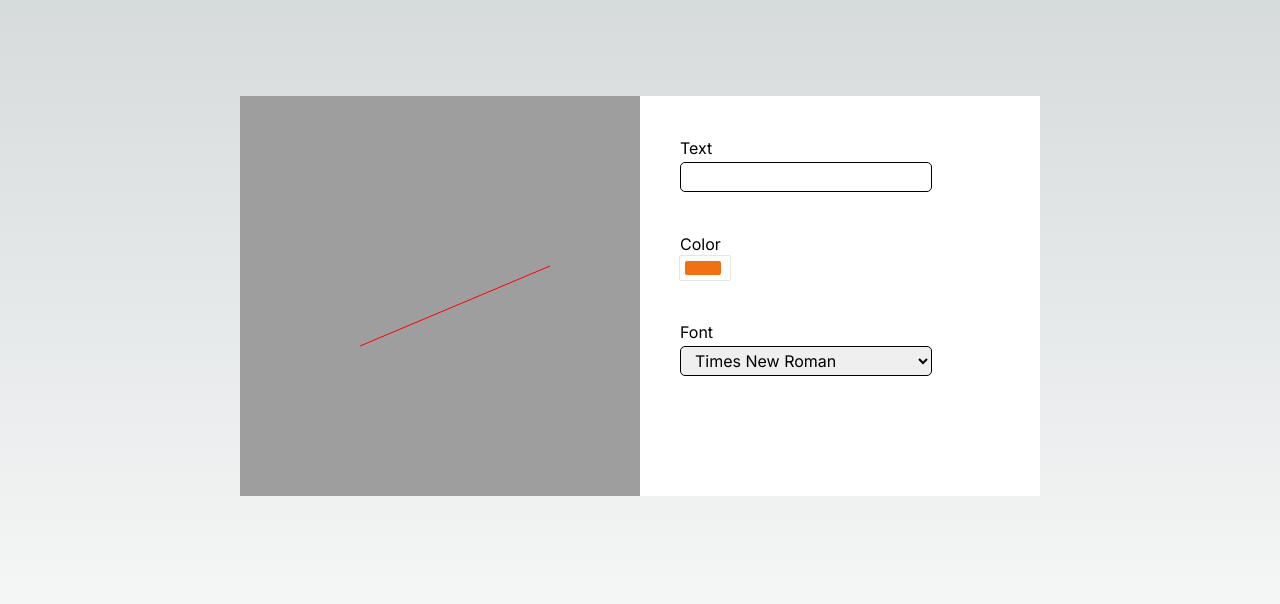
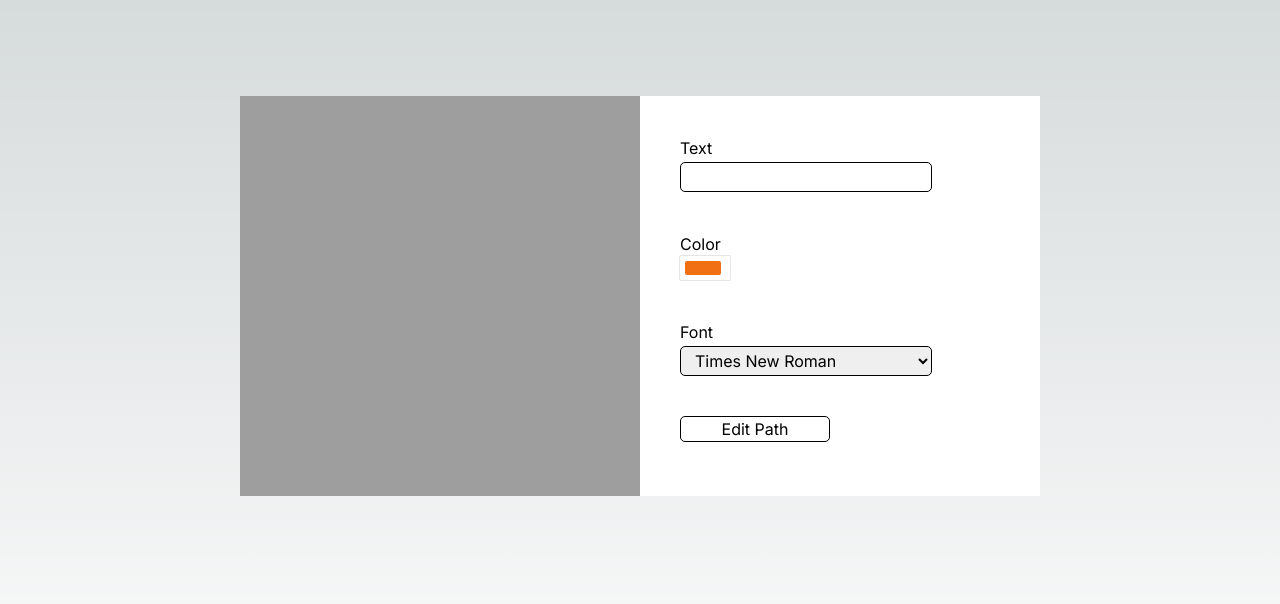
Before and after one commit to MinhCnd/product_visualiser, a Next.js app in the folder product_visualiser/: page / in a window 1280 px wide. Shown: the top 604 px of the page. Built offline with nearby package versions, Linux system fonts and the light colour scheme.

Commit message:
feat: add editable text path

```diff
--- /dev/null
+++ b/product_visualiser/app/_components/pathText/pathKnob.tsx
@@ -0,0 +1,25 @@
+import React from "react";
+import { Point } from "./types";
+import styles from './styles.module.css'
+
+interface PathKnobProps {
+  point: Point;
+  radius: number;
+  onMouseDown: () => void;
+  onMouseUp?: () => void;
+  onMouseMove: (event: React.MouseEvent<SVGCircleElement, MouseEvent>) => void;
+}
+
+export default function PathKnob(props: PathKnobProps) {
+  return (
+    <circle
+      className={styles.pathKnob}
+      cx={props.point.x}
+      cy={props.point.y}
+      r={props.radius}
+      onMouseDown={props.onMouseDown}
+      onMouseUp={props.onMouseUp}
+      onMouseMove={props.onMouseMove}
+  />
+  )
+}
--- /dev/null
+++ b/product_visualiser/app/_components/pathText/pathText.tsx
@@ -0,0 +1,29 @@
+'use client'
+import React from 'react';
+import styles from './styles.module.css';
+import Text from './text';
+import { RGBColor } from 'react-color';
+import { Point } from 'svg-path-properties/dist/types/types';
+
+interface pathTextProps {
+  width: number,
+  height: number
+  text: string,
+  font: string,
+  color: RGBColor,
+  pathStart: Point,
+  pathEnd: Point
+}
+export default function PathText(props: pathTextProps) {
+
+  const pathString = `M${props.pathStart.x},${props.pathStart.y} ${props.pathEnd.x},${props.pathEnd.y}`
+
+  return (
+    <div className={styles.pathText}>
+    <svg width={props.width} height={props.height}>
+      <path id="TextPath"  d={pathString}/>
+        <Text text={props.text} font={props.font} color={props.color} path='#TextPath'/>
+    </svg>
+  </div>
+  )
+}
--- /dev/null
+++ b/product_visualiser/app/_components/pathText/pathTextEditor.tsx
@@ -0,0 +1,65 @@
+'use client'
+import React, { useState } from 'react';
+import styles from './styles.module.css';
+import { Point } from './types';
+import PathKnob from './pathKnob';
+
+interface pathEditorProps {
+  width: number,
+  height: number,
+  pathStart: Point,
+  pathEnd: Point,
+  editMode: boolean,
+  onPathStartChange: (point: Point) => void,
+  onPathEndChange: (point: Point) => void
+}
+
+export default function PathEditor(props: pathEditorProps) {
+
+  const RADIUS_PX = 5;
+
+  const [draggingKnob, setDraggingKnob] = useState<string | null>(null);
+
+  const handleDragStart = () => {
+    setDraggingKnob('start');
+  };
+
+  const handleDragEnd = () => {
+    setDraggingKnob('end');
+  };
+
+  const handleDragStop = () => {
+    setDraggingKnob(null);
+  }
+
+  const handleDrag = (event: React.MouseEvent<SVGCircleElement, MouseEvent>) => {
+    if (draggingKnob) {
+      const boundingRect = event.currentTarget.parentElement?.getBoundingClientRect();
+      if (boundingRect) {
+        const x = event.clientX - boundingRect.left;
+        const y = event.clientY - boundingRect.top;
+
+        if (draggingKnob === 'start') {
+          props.onPathStartChange({x: x,y: y})
+        } else if (draggingKnob === 'end') {
+          props.onPathEndChange({x: x,y: y})
+        }
+      }
+    }
+  };
+
+  const pathString = `M${props.pathStart.x},${props.pathStart.y} ${props.pathEnd.x},${props.pathEnd.y}`
+
+  return (
+    <div className={styles.pathTextEditor}>
+      { props.editMode && (
+          <svg width={props.width} height={props.height} onMouseUp={handleDragStop}>
+            <path className={styles.path} id="EditPath" d={pathString}/>
+            <PathKnob point={props.pathStart} radius={RADIUS_PX} onMouseDown={handleDragStart} onMouseMove={handleDrag}/>
+            <PathKnob point={props.pathEnd} radius={RADIUS_PX} onMouseDown={handleDragEnd} onMouseMove={handleDrag}/>
+        </svg>
+        )
+      }
+    </div>
+  )
+}
--- /dev/null
+++ b/product_visualiser/app/_components/pathText/styles.module.css
@@ -0,0 +1,21 @@
+.pathKnob {
+  stroke: blue;
+  fill: white;
+}
+.path {
+  stroke: blue;
+}
+
+.pathTextEditor {
+  position: absolute;
+  top: 0;
+  left: 0;
+  z-index: 2;
+}
+
+.pathText {
+  position: absolute;
+  top: 0;
+  left: 0;
+  z-index: 2;
+}
--- a/product_visualiser/app/_components/text.tsx
+++ b/product_visualiser/app/_components/pathText/text.tsx
@@ -6,8 +6,6 @@ interface TextProps {
   font: string
   color: RGBColor
   path: string
-  x: number
-  y: number
 }
 
 export default function Text(props: TextProps) {
@@ -19,7 +17,7 @@ export default function Text(props: TextProps) {
 
   return (
       <text>
-        <textPath href={props.path} x={props.x} y={props.y} style={textStyle}>{props.text}</textPath>
+        <textPath href={props.path} style={textStyle}>{props.text}</textPath>
       </text>
   );
 };
--- /dev/null
+++ b/product_visualiser/app/_components/pathText/types.tsx
@@ -0,0 +1,11 @@
+export interface Point {
+  x: number;
+  y: number;
+}
+export type PointArray = [number, number];
+export interface PointProperties {
+  x: number;
+  y: number;
+  tangentX: number;
+  tangentY: number;
+}
--- /dev/null
+++ b/product_visualiser/app/_components/utils/path.tsx
@@ -0,0 +1,5 @@
+import SVGPathProperties from "svg-path-properties/dist/types/svg-path-properties";
+
+export function pathPropertiesToText(pathProperties: SVGPathProperties) {
+
+}
--- a/product_visualiser/app/globals.css
+++ b/product_visualiser/app/globals.css
@@ -40,13 +40,6 @@
   top: 0;
   left: 0;
   z-index: -1;
-}
-
-.view-container .text-container {
-  position: absolute;
-  top: 0;
-  left: 0;
-  z-index: 2;
 }
 
 svg text {
@@ -108,6 +101,15 @@ svg text {
   z-index: 10;
 }
 
+.editButton {
+  color: black;
+  border: 1px solid black;
+  margin-top: 40px;
+  margin-inline-start: 40px;
+  border-radius: 5px;
+  width: 150px;
+}
+
 
 body {
   color: rgb(var(--foreground-rgb));
--- a/product_visualiser/app/page.tsx
+++ b/product_visualiser/app/page.tsx
@@ -2,11 +2,13 @@
 import React, { useState } from 'react';
 import Canvas from './_components/canvas';
 import Form from './_components/form';
-import Text from './_components/text';
+import PathText from './_components/pathText/pathText';
 import Select from './_components/select';
 import Head from 'next/head';
 import ColorPicker from './_components/colorPicker';
 import { RGBColor } from 'react-color';
+import PathEditor from './_components/pathText/pathTextEditor';
+import { Point } from 'svg-path-properties/dist/types/types';
 
 const FONTS = ['Times New Roman','Georgia','Garamond','Arial','Verdana','Helvetica','Courier New','Lucida Console','Monaco','Brush Script Mj','Lucida Handwriting','Copperplate','Papyrus','Tangerine']
 
@@ -15,6 +17,9 @@ export default function Home() {
   const [text, setText] = useState('');
   const [font, setFont] = useState('');
   const [color, setColor] = useState({ r: 241, g: 112, b: 19, a: 1} as RGBColor);
+  const [editPath, setEditPath] = useState(false);
+  const [pathStart, setPathStart] = useState<Point>({x: 120, y: 250});
+  const [pathEnd, setPathEnd] = useState<Point>({x:310, y:170});
 
   const handleTextChange = (newValue: string) => {
     setText(newValue);
@@ -22,16 +27,14 @@ export default function Home() {
 
   const handleFontChange = (newFont: string) => {
     setFont(newFont);
-    console.log(`checking 12px ${newFont}`);
-    console.log(document.fonts.check(`12px ${newFont}`));
   }
 
   const handleColorChange = (newColor: RGBColor) => {
     setColor(newColor);
   }
 
-  const handleOnClick = () => {
-    console.log('click');
+  const handleEditPathChange = () => {
+    setEditPath(!editPath);
   }
 
   return (
@@ -44,21 +47,14 @@ export default function Home() {
           <div className='canvas-container'>
           <Canvas width={400} height={400} imageSrc='/journal.jpeg' text=''/>
           </div>
-          <div className='text-container'>
-            <svg width={400} height={400}>
-            <path
-              id="MyPath"
-              stroke='red'
-              d="M120,250 310,170"
-              onClick={handleOnClick}/>
-              <Text x={150} y={250} text={text} font={font} color={color} path='#MyPath'/>
-            </svg>
-          </div>
+          <PathText width={400} height={400} text={text} font={font} color={color} pathStart={pathStart} pathEnd={pathEnd}/>
+          <PathEditor width={400} height={400} pathStart={pathStart} pathEnd={pathEnd} onPathStartChange={setPathStart} onPathEndChange={setPathEnd} editMode={editPath}></PathEditor>
         </div>
         <div className="editor-container">
           <Form label="Text" value={text} onChange={handleTextChange}/>
           <ColorPicker label="Color" onChange={handleColorChange}/>
           <Select label="Font" default={font} options={FONTS} onChange={handleFontChange}/>
+          <button type='button' className="editButton" onClick={handleEditPathChange}>{editPath ? "Stop Edit Path" : "Edit Path"}</button>
         </div>
       </div>
     </main>
--- a/product_visualiser/package.json
+++ b/product_visualiser/package.json
@@ -20,6 +20,7 @@
     "react": "18.2.0",
     "react-color": "^2.19.3",
     "react-dom": "18.2.0",
+    "svg-path-properties": "^1.2.0",
     "tailwindcss": "3.3.3",
     "three": "^0.155.0",
     "typescript": "5.1.6"
```
Also changed, not shown: 1 other file (tests, documents, lock files or other folders).
